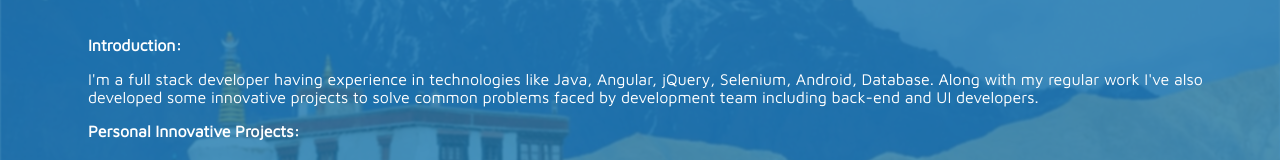
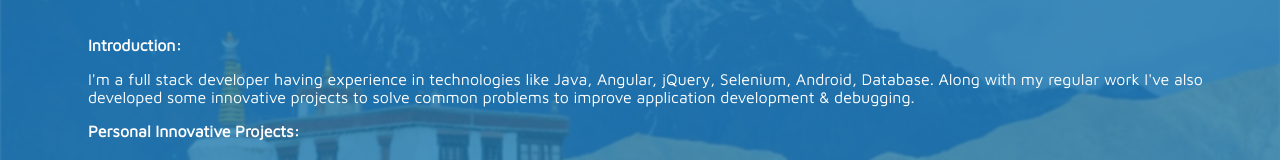
Before and after one commit to i-ams/i-ams.github.io, a plain HTML site: page index.html in a window 1280 px wide. Shown: the part 193-353 px from the top of the page. Drawn offline with Linux system fonts and the light colour scheme.

Commit message:
Add files via upload

```diff
--- a/index.html
+++ b/index.html
@@ -256,7 +256,7 @@ body {
 			<span style="font-weight: bold;">Introduction:</span>
 		</p>
 		<p>
-			I'm a full stack developer having experience in technologies like Java, Angular, jQuery, Selenium, Android, Database. Along with my regular work I've also developed some innovative projects to solve common problems faced by development team including back-end and UI developers.
+			I'm a full stack developer having experience in technologies like Java, Angular, jQuery, Selenium, Android, Database. Along with my regular work I've also developed some innovative projects to solve common problems to improve application development & debugging.
 		</p>
 
 		<p>
```
